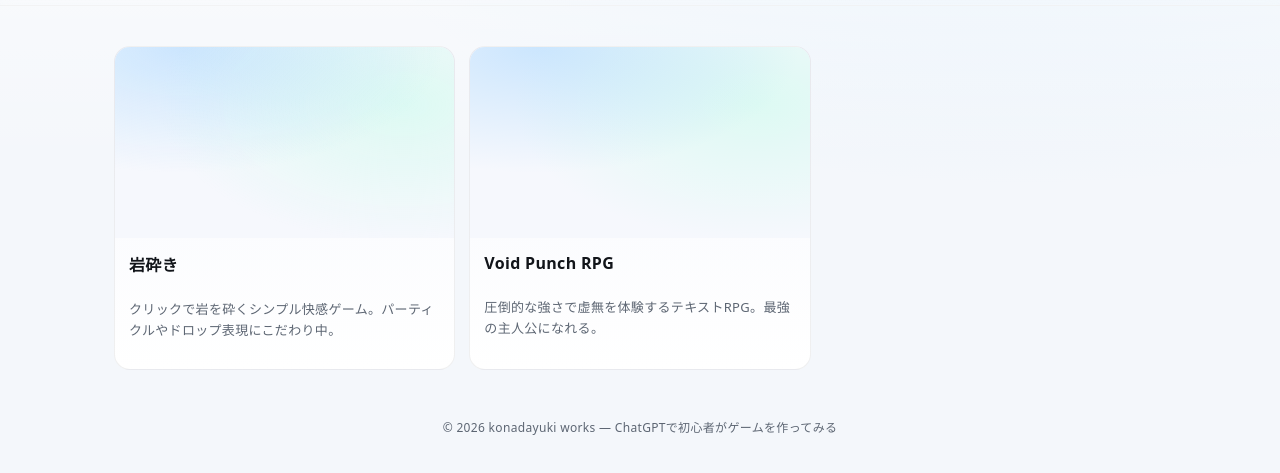
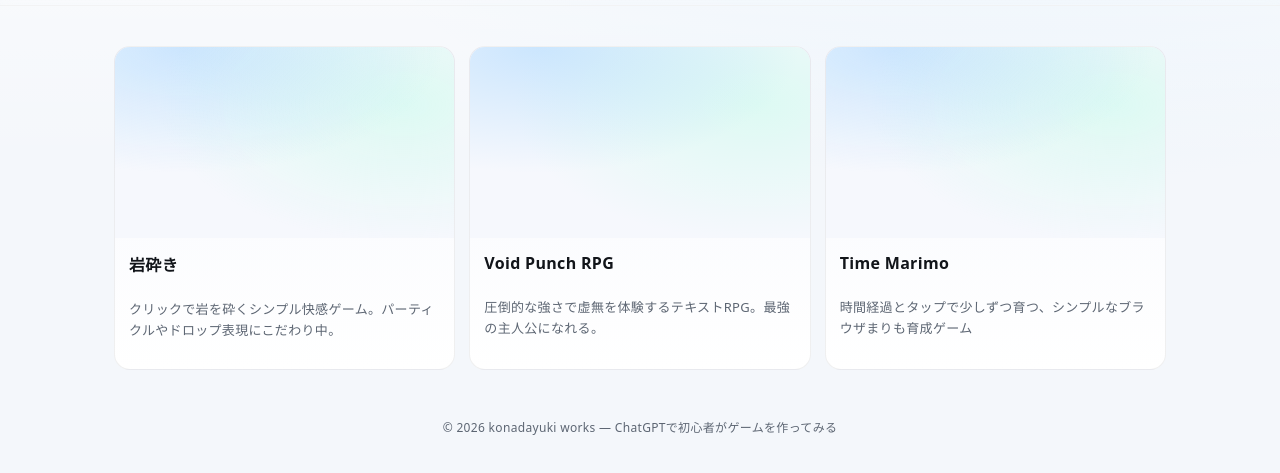
Before and after one commit to konadayuki358/konadayukiworks, a plain HTML site: page index.html in a window 1280 px wide. Shown: the part 93-566 px from the top of the page. Drawn offline with Linux system fonts and the light colour scheme.

Commit message:
Update index.html

```diff
--- a/index.html
+++ b/index.html
@@ -167,6 +167,15 @@
         </div>
       </a>
 
+      <!-- Time Marimo -->
+      <a href="https://konadayuki358.github.io/time-marimo/" target="_blank" rel="noopener noreferrer" class="card" aria-label="Time Marimoを開く">
+        <div class="thumb"></div>
+        <div class="body">
+          <h2 class="name">Time Marimo</h2>
+          <p class="desc">時間経過とタップで少しずつ育つ、シンプルなブラウザまりも育成ゲーム</p>
+        </div>
+      </a>
+
     </section>
   </main>
 
```
